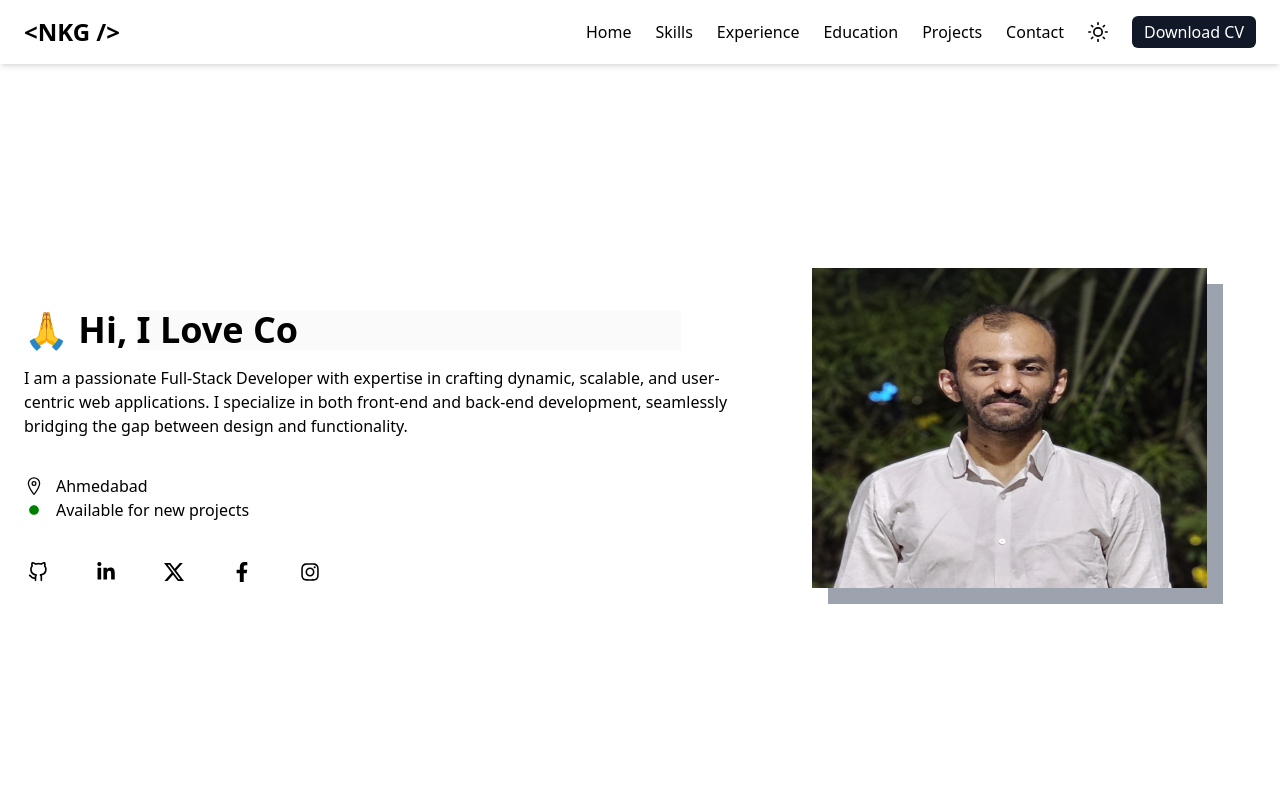
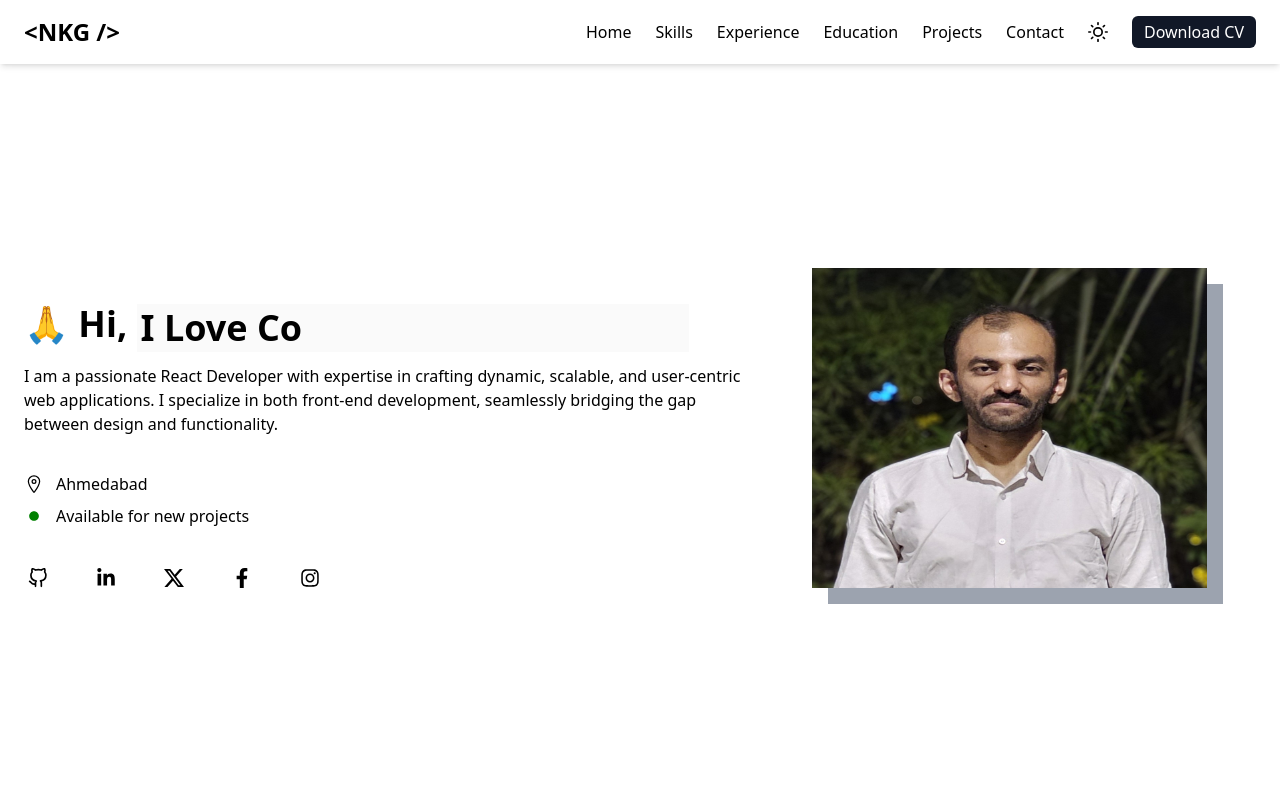
Before and after one commit to nischaygadher15/nkgdevs, a React (Vite) app: page / in a window 1280 px wide. Shown: the top 800 px of the page. Built offline with nearby package versions, Linux system fonts and the light colour scheme.

Commit message:
Modifications

```diff
--- a/src/Components/Home.jsx
+++ b/src/Components/Home.jsx
@@ -1,7 +1,5 @@
 import React from "react";
-import { AiOutlineFacebook } from "react-icons/ai";
 import { BsTwitterX } from "react-icons/bs";
-import { CiLinkedin } from "react-icons/ci";
 import {
   FaCircle,
   FaFacebookF,
@@ -35,7 +33,7 @@ const Home = () => {
       {/* <============== Introduction Text ============> */}
       <div className="order-2 sm:order-1 w-full sm:w-3/5 overflow-hidden flex flex-col flex-wrap justify-center">
         <p
-          className="max-w-full flex flex-col lg:flex-row text-2xl sm:text-3xl md:text-4xl font-bold mb-4"
+          className="max-w-full flex flex-col lg:flex-row text-2xl sm:text-3xl md:text-4xl font-bold mb-3"
           id="typedAnimation"
         >
           <span className="text-nowrap text-center sm:text-left">
@@ -54,20 +52,20 @@ const Home = () => {
           >
             <input
               type="text"
-              className="outline-none max-w-full text-center sm:text-left"
+              className="outline-none max-w-full text-center sm:text-left p-1"
               disabled
               // style={{ maxWidth: "350px" }}
             />
           </ReactTyped>
         </p>
         <p className="text-wrap">
-          I am a passionate Full-Stack Developer with expertise in crafting
-          dynamic, scalable, and user-centric web applications. I specialize in
-          both front-end and back-end development, seamlessly bridging the gap
-          between design and functionality.
+          I am a passionate React Developer with expertise in crafting dynamic,
+          scalable, and user-centric web applications. I specialize in both
+          front-end development, seamlessly bridging the gap between design and
+          functionality.
         </p>
         <ul className="list-none py-9">
-          <li className="flex items-center gap-3">
+          <li className="flex items-center gap-3 mb-2">
             <IoLocationOutline className="text-xl" />
             <span>Ahmedabad</span>
           </li>
--- a/src/Components/Projects.jsx
+++ b/src/Components/Projects.jsx
@@ -118,7 +118,7 @@ const Projects = () => {
             />
           </div>
           <div className="order-2 w-full mb-4 md:mb-0 md:w-1/2 sm:px-5">
-            <p className="font-bold text-xl mb-3">Citizen Solor</p>
+            <p className="font-bold text-xl mb-3">Citizen Solar</p>
             <p>
               Lorem ipsum dolor sit, amet consectetur adipisicing elit. Sapiente
               asperiores optio consequuntur cum dolor exercitationem, molestias
```
